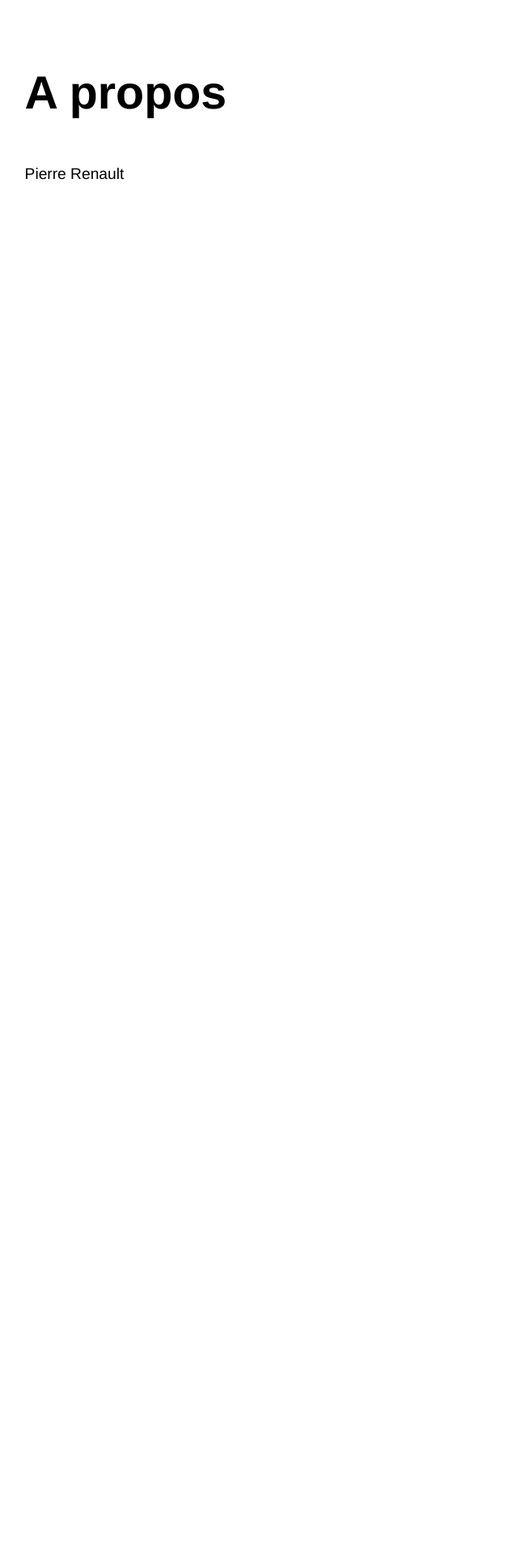
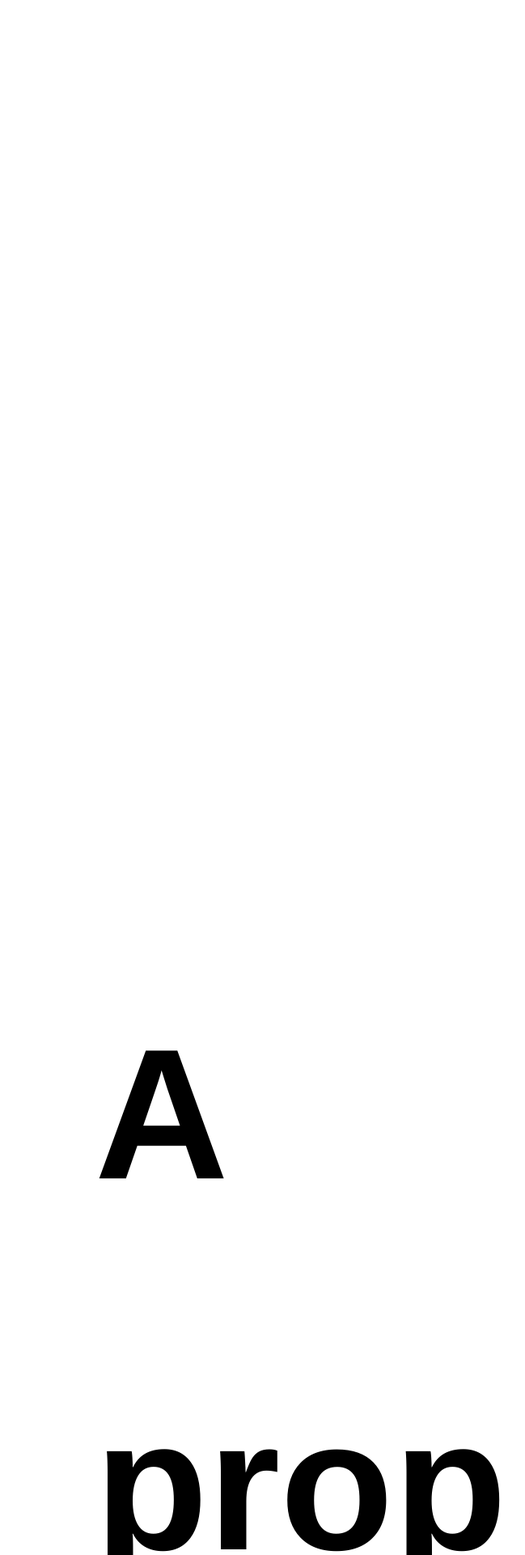
Before and after one commit to pierrenault/hopdurable.github.io, a Jekyll site: the page built from about.md, in a window 1280 px wide. Shown: the top 1920 px of the page at 81% size, without its empty margins (219-868 px from the left). Built offline with Jekyll 4.4.1, drawn with Linux system fonts in a browser that asks for light colours; before the commit the page ends 957 px from its top, so only the background shows below that.

Commit message:
Updated _typography.scss

```diff
--- a/_sass/config/_typography.scss
+++ b/_sass/config/_typography.scss
@@ -9,11 +9,11 @@ $base-font-size:          16px;
 $small-font-size:         $base-font-size * 0.875;
 
 $ratio:                   1.20;
-$base:                    1;
+$base:                    2;
 $base-em:                 $base * 1em;
 $base-px:                 $base * 16px;
 
-$ms0:                     2;
+$ms0:                     1;
 $ms1:                     $ratio;        /* 1.2   */
 $ms2:                     $ratio * $ms1; /* 1.44  */
 $ms3:                     $ratio * $ms2; /* 1.728 */
```
